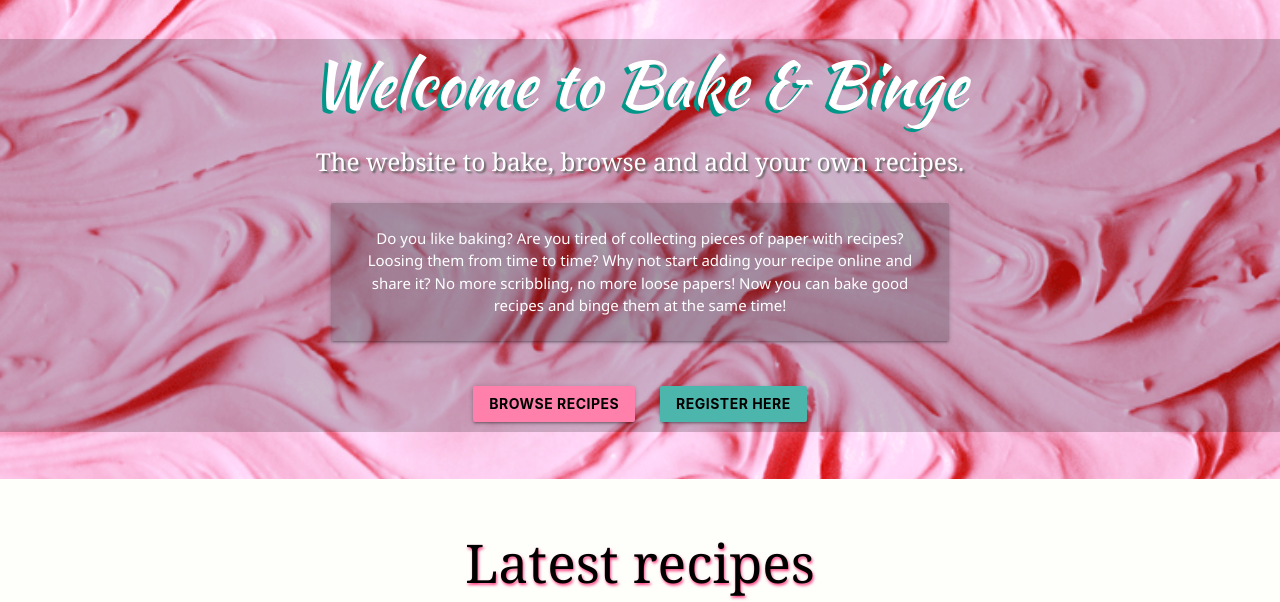
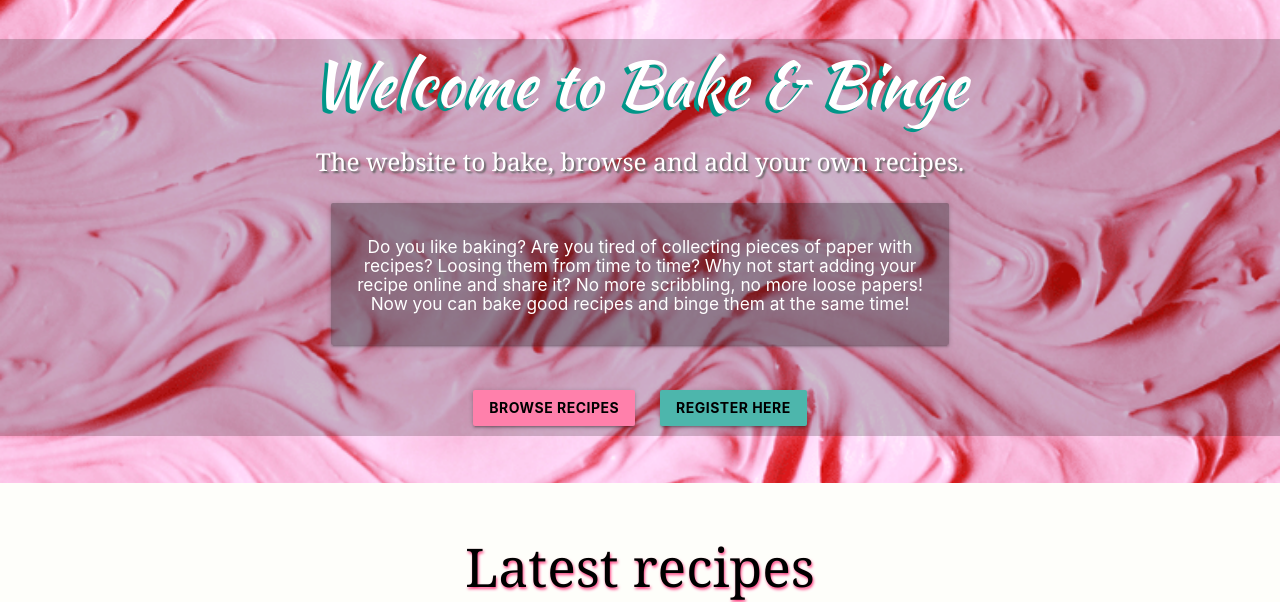
Before and after one commit to chizzletaz/BakeAndBinge, a Flask app: page / in a window 1280 px wide. Shown: the part 65-667 px from the top of the page. Run offline with Flask 2, Linux system fonts and the light colour scheme; data that the repository does not hold is empty; some libraries are stand-ins or nearby versions.

Commit message:
Layout: put text in landing page in card.

```diff
--- a/static/css/style.css
+++ b/static/css/style.css
@@ -307,7 +307,7 @@ button i {
 }
 
 .hero-text {
-    background-color: rgba(0, 0, 0, 0.2);
+    background-color: rgba(0, 0, 0, 0.3);
     margin-left: auto;
 }
 
--- a/templates/index.html
+++ b/templates/index.html
@@ -10,10 +10,10 @@
             <div class="col s12 m6">
               <div class="card center-align hero-text">
                 <div class="card-content">
-                  <p class="white-text">Do you like baking? Are you tired of collecting pieces of paper with recipes? Loosing them from time to time?
+                  <h6 class="white-text">Do you like baking? Are you tired of collecting pieces of paper with recipes? Loosing them from time to time?
                     Why not start adding your recipe online and share it? No more scribbling, no more loose papers!
                     Now you can bake good recipes and binge them at the same time!
-                  </p>
+                  </h6>
                 </div>
               </div>
             </div>
```
